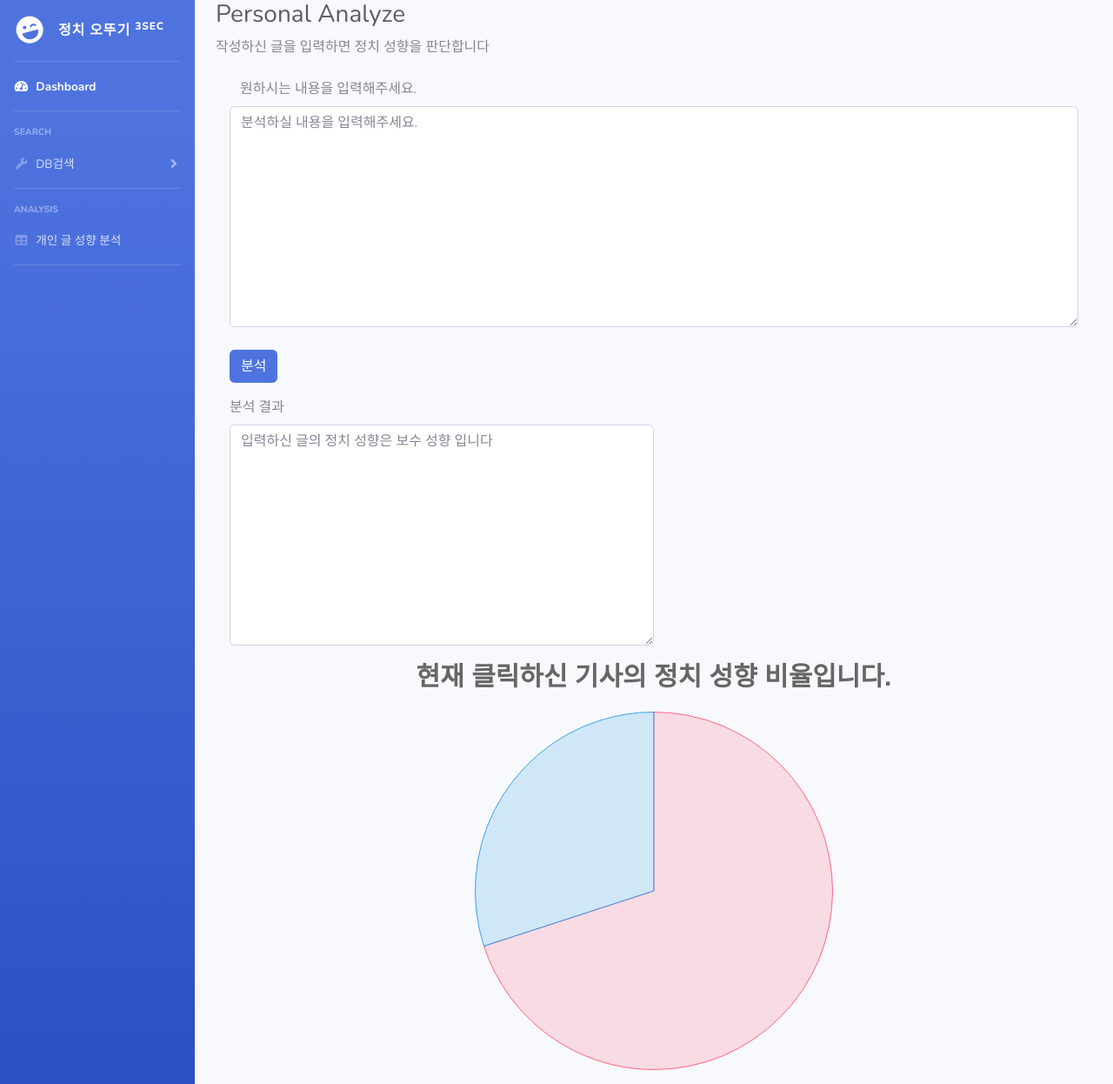
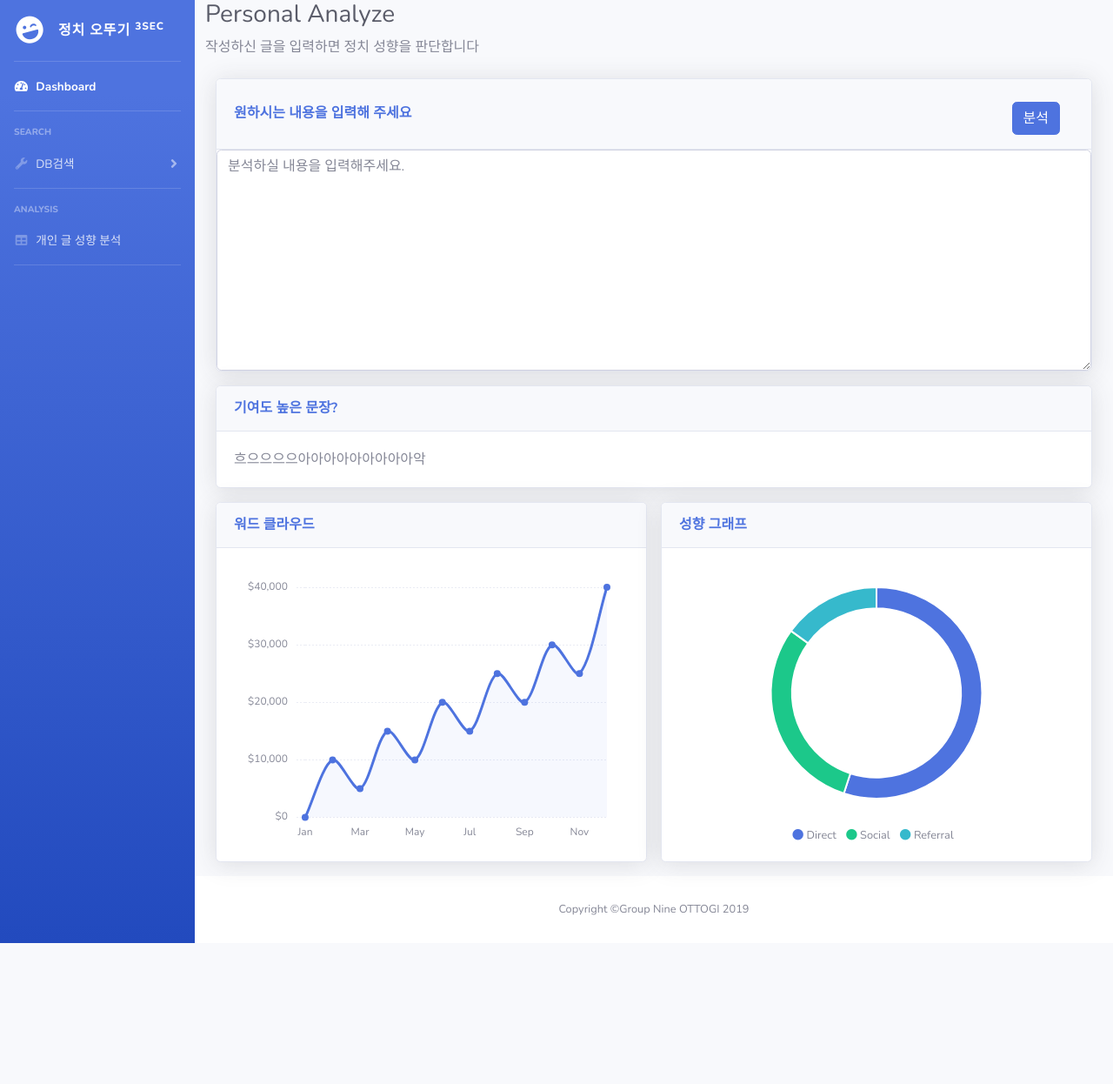
Before and after one commit to dc-koreauniv-9/Project-Assemble, a Flask app: page /4p/ in a window 1280 px wide. Shown: the top 1246 px of the page at 87% size. After the commit the page ends 1084 px from the top, so only its background shows below. Run offline with Flask 2, Linux system fonts and the light colour scheme; some libraries are stand-ins or nearby versions.

Commit message:
4ㅔP ㅕui수정함

```diff
--- a/total/templates/2_1news.html
+++ b/total/templates/2_1news.html
@@ -1,5 +1,5 @@
 <!DOCTYPE html>
-<html lang="kr">
+<html lang="ko">
 
 <head>
   <meta charset="utf-8">
@@ -211,6 +211,7 @@
 
     } );
   </script>
+
 </body>
 
 </html>
--- a/total/templates/2_2TheMinJoo.html
+++ b/total/templates/2_2TheMinJoo.html
@@ -1,5 +1,5 @@
 <!DOCTYPE html>
-<html lang="kr">
+<html lang="ko">
 
 <head>
   <meta charset="utf-8">
--- a/total/templates/2_3LibertyKorea.html
+++ b/total/templates/2_3LibertyKorea.html
@@ -1,5 +1,5 @@
 <!DOCTYPE html>
-<html lang="kr">
+<html lang="ko">
 
 <head>
   <meta charset="utf-8">
--- a/total/templates/4tables.html
+++ b/total/templates/4tables.html
@@ -11,18 +11,14 @@
 
   <title>Political neutral reader</title>
 
-  <!-- Custom fonts for this template -->
+  <!-- Custom fonts for this template-->
   <link href="{{url_for('static',filename='vendor/fontawesome-free/css/all.min.css')}}" rel="stylesheet" type="text/css">
   <link href="https://fonts.googleapis.com/css?family=Nunito:200,200i,300,300i,400,400i,600,600i,700,700i,800,800i,900,900i" rel="stylesheet">
 
-  <!-- Custom styles for this template -->
+  <!-- Custom styles for this template-->
   <link href="{{url_for('static',filename='css/sb-admin-2.min.css')}}" rel="stylesheet">
 
-  <!-- Custom styles for this page -->
-  <link href="{{url_for('static',filename='vendor/datatables/dataTables.bootstrap4.min.css')}}" rel="stylesheet">
-
 </head>
-
 
 <body id="page-top">
 
@@ -102,129 +98,102 @@
       <!-- Main Content -->
       <div id="content">
 
-        <!-- Topbar -->
-<!--        <nav class="navbar navbar-expand navbar-light bg-white topbar mb-4 static-top shadow">-->
-
-<!--        </nav>-->
-        <!-- End of Topbar -->
-
         <!-- Begin Page Content -->
         <div class="container-fluid">
 
+          <!-- Content Row -->
+          <div class="row mb-3">
+              <!-- 분석결과 표시 부분 -->
+             <div class="container-fluid p-0" id="analysis report">
                 <!-- Page Heading -->
                 <h1 class="h3 mb-2 text-gray-800">Personal Analyze</h1>
-          <p class="mb-4">작성하신 글을 입력하면 정치 성향을 판단합니다</p>
+                <p class="mb-4">
+                     작성하신 글을 입력하면 정치 성향을 판단합니다
+                </p>
+                <div class="col" style="width:100%;">
+                  <div class="card shadow">
+                      <div class="card-header py-3 d-flex flex-row align-items-center justify-content-between">
+                          <h6 class="m-0 font-weight-bold text-primary">원하시는 내용을 입력해 주세요</h6>
+                        <div class="col-auto" style="padding-right:16px;">
+                                  <button type="submit" class="btn btn-primary" id="search" style="margin-top:10px;">분석</button>
+                        </div>
+                      </div>
 
                       <form>
-
-              <div class="form-group mx-sm-3">
-                <label for="try-search" style="padding-left:12px;">원하시는 내용을 입력해주세요.</label>
                           <textarea type="text" class="form-control" placeholder="분석하실 내용을 입력해주세요." style="width:100%;" rows="10"></textarea>
+                     </form>
+                  </div>
+                </div>
+             </div>
           </div>
 
-               <div class="col-auto" style="padding-left:16px;">
-                  <button type="submit" class="btn btn-primary" id="search" style="margin-top:10px;">분석</button>
+          <div class="row mb-3">
+
+                <!-- 중요 문장 표시? -->
+                <div class="col" style="width:100%;">
+                    <div class="card shadow">
+                        <div class="card-header py-3 d-flex flex-row align-items-center justify-content-between">
+                            <h6 class="m-0 font-weight-bold text-primary">기여도 높은 문장?</h6>
+                        </div>
+                        <div class="card-body">
+                            <div class="card-text">
+                                흐으으으으아아아아아아아아아악
+                            </div>
+                        </div>
+                    </div>
                 </div>
 
-               <div id="result"> </div>
-
-               <div class="form-group mx-sm-3" style="margin-top:16px;">
-                 <label for="try-search"> 분석 결과</label>
-                 <div style>
-                 <textarea type="text" class="form-control" placeholder="입력하신 글의 정치 성향은 보수 성향 입니다" style="width:50%;" rows="10"></textarea>
           </div>
 
-                 <script
-                   src="https://code.jquery.com/jquery-3.4.1.min.js"
-                   integrity="sha256-CSXorXvZcTkaix6Yvo6HppcZGetbYMGWSFlBw8HfCJo="
-                   crossorigin="anonymous">
-                 </script>
-                 <script src="https://cdnjs.cloudflare.com/ajax/libs/Chart.js/2.8.0/Chart.min.js"></script>
-                 <link rel="stylesheet" href="https://cdnjs.cloudflare.com/ajax/libs/Chart.js/2.8.0/Chart.min.css"></link>
-                 <script type="text/javascript">
-                   $(function() {
-                   var ctx1 = $('#pieChart');
-                   var myPieChart = new Chart(ctx1, {
-                     type: 'pie',
-                     data: {
-                          labels: ['보수', '진보'],
-                          datasets: [{
-                              label: '', data: [70, 30],
-                              backgroundColor: [
-                                  'rgba(255, 99, 132, 0.2)',
-                                  'rgba(54, 162, 235, 0.2)'],
-                              borderColor: [
-                                  'rgba(255, 99, 132, 1)',
-                                  'rgba(54, 162, 235, 1)'],
-                              borderWidth: 1
-                          }]
-                      },
-                      options: {
-                          legend: {
-                              display:false
-                          },
-                          title: {
-                            display: true,
-                            text: '정치 성향 비율',
-                            position: 'top',
-                            fontSize: 30,
-                            padding: 20
-                          },
+          <div class="row mb-3">
+            <!-- 워드 클라우드 -->
+            <div class="col" style="padding-right:8px; width:50%;">
+              <div class="card shadow">
 
-                       }
-                     })
-                    })
-                 </script>
-
-          <canvas id="pieChart"></canvas>
+                <div class="card-header py-3 d-flex flex-row align-items-center justify-content-between">
+                  <h6 class="m-0 font-weight-bold text-primary">워드 클라우드</h6>
+                </div>
+                <!-- Card Body -->
+                <div class="card-body">
+                  <div class="chart-area">
+                    <canvas id="myAreaChart"></canvas>
+                  </div>
+                </div>
+              </div>
             </div>
 
+            <!-- 성향 그래프 -->
+<!--              -xl-6" style="width:50%;"-->
+            <div class="col" style="padding-left:8px; width:50%;">
+              <div class="card shadow">
+                <!-- Card Header - Dropdown -->
+                <div class="card-header py-3 d-flex flex-row align-items-center justify-content-between">
+                  <h6 class="m-0 font-weight-bold text-primary">성향 그래프</h6>
 
+                </div>
+                <!-- Card Body -->
+                <div class="card-body">
+                  <div class="chart-pie pt-4 pb-2">
+                    <canvas id="myPieChart"></canvas>
+                  </div>
+                  <div class="mt-4 text-center small">
+                    <span class="mr-2">
+                      <i class="fas fa-circle text-primary"></i> Direct
+                    </span>
+                    <span class="mr-2">
+                      <i class="fas fa-circle text-success"></i> Social
+                    </span>
+                    <span class="mr-2">
+                      <i class="fas fa-circle text-info"></i> Referral
+                    </span>
+                  </div>
+                </div>
+              </div>
+            </div>
+            <!--성향그래프 끝-->
 
-             </form>
-                    <script
-                src="https://code.jquery.com/jquery-3.4.1.min.js"
-                integrity="sha256-CSXorXvZcTkaix6Yvo6HppcZGetbYMGWSFlBw8HfCJo="
-                crossorigin="anonymous">
-              </script>
-              <script src="https://cdnjs.cloudflare.com/ajax/libs/Chart.js/2.8.0/Chart.min.js"></script>
-              <link rel="stylesheet" href="https://cdnjs.cloudflare.com/ajax/libs/Chart.js/2.8.0/Chart.min.css"></link>
-              <script type="text/javascript">
-              $(function() {
-                  var ctx1 = $('#pieChart');
-                  var myPieChart = new Chart(ctx1, {
-                      type: 'pie',
-                      data: {
-                          labels: ['보수', '진보'],
-                          datasets: [{
-                              label: '', data: [70, 30],
-                              backgroundColor: [
-                                  'rgba(255, 99, 132, 0.2)',
-                                  'rgba(54, 162, 235, 0.2)'],
-                              borderColor: [
-                                  'rgba(255, 99, 132, 1)',
-                                  'rgba(54, 162, 235, 1)'],
-                              borderWidth: 1
-                          }]
-                      },
-                      options: {
-                          legend: {
-                              display:false
-                          },
-                          title: {
-                            display: true,
-                      text: '현재 클릭하신 기사의 정치 성향 비율입니다.',
-                      position: 'top',
-                      fontSize: 30,
-                      padding: 20
-                          },
-
-                      }
-                  })
-              })
-              </script>
-
-          <canvas id="pieChart"></canvas>
+          </div>
+        <!--그래프 끝-->
 
         </div>
         <!-- /.container-fluid -->
@@ -253,6 +222,7 @@
     <i class="fas fa-angle-up"></i>
   </a>
 
+
   <!-- Bootstrap core JavaScript-->
   <script src="{{url_for('static',filename='vendor/jquery/jquery.min.js')}}"></script>
   <script src="{{url_for('static',filename='vendor/bootstrap/js/bootstrap.bundle.min.js')}}"></script>
@@ -264,11 +234,12 @@
   <script src="{{url_for('static',filename='js/sb-admin-2.min.js')}}"></script>
 
   <!-- Page level plugins -->
-  <script src="{{url_for('static',filename='vendor/datatables/jquery.dataTables.min.js')}}"></script>
-  <script src="{{url_for('static',filename='vendor/datatables/dataTables.bootstrap4.min.js')}}"></script>
+  <script src="{{url_for('static',filename='vendor/chart.js/Chart.min.js')}}"></script>
 
   <!-- Page level custom scripts -->
-  <script src="{{url_for('static',filename='js/demo/datatables-demo.js')}}"></script>
+  <script src="{{url_for('static',filename='js/demo/chart-area-demo.js')}}"></script>
+  <script src="{{url_for('static',filename='js/demo/chart-pie-demo.js')}}"></script>
+
 
 </body>
 
```
Lines whose indentation alone changed are shown as unchanged.
